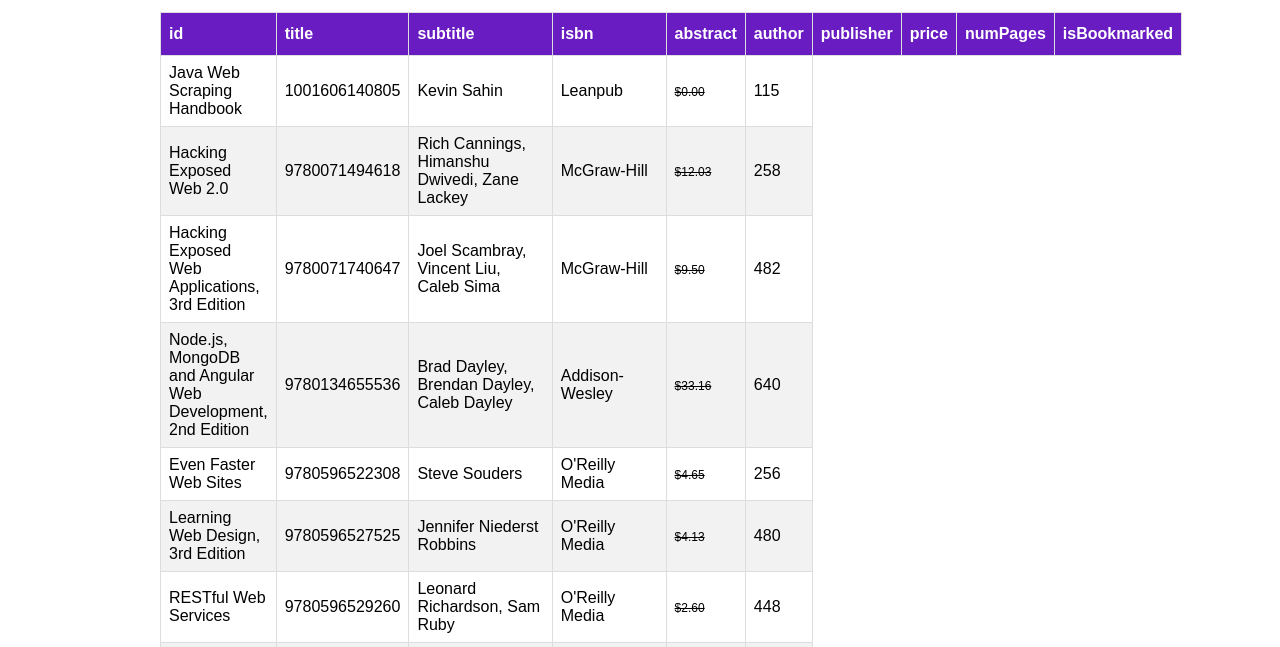
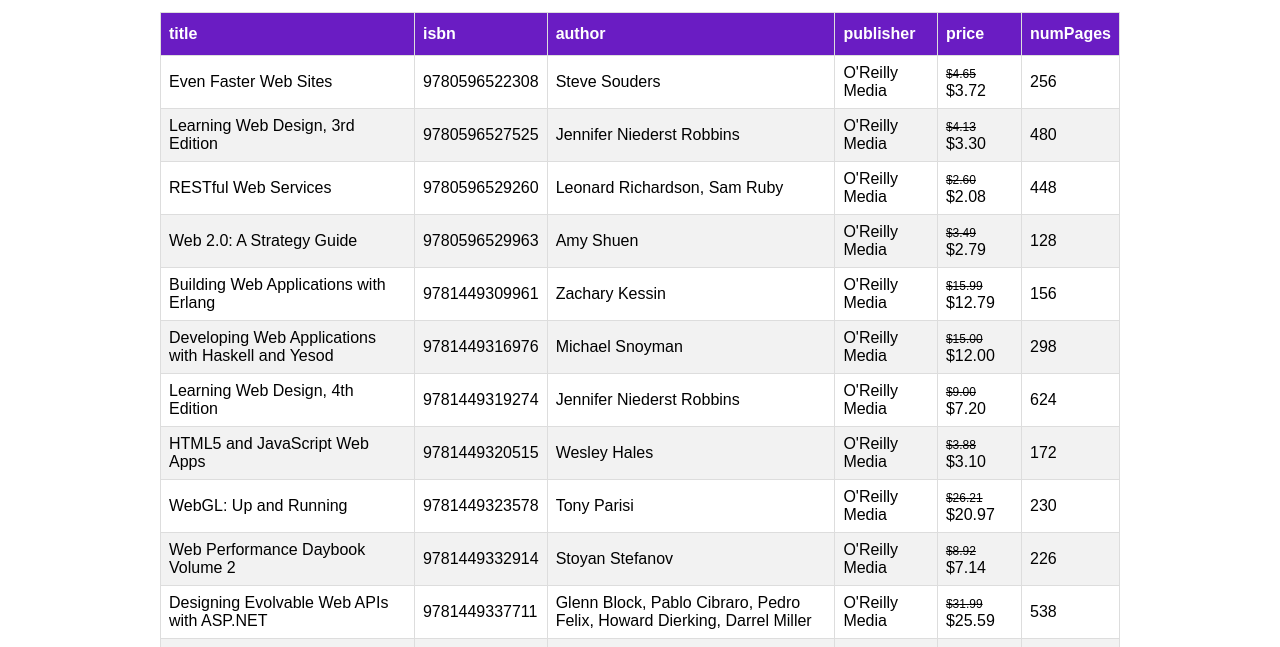
Before and after one commit to Sanja-klinger/vue2024, a plain HTML site: page computed/index.html in a window 1280 px wide. Shown: the part 146-793 px from the top of the page. Drawn offline with nearby package versions, Linux system fonts and the light colour scheme.

Commit message:
chore: html: v-for, v-text, strikethrough and combine; js: computed, methods

```diff
--- a/computed/index.html
+++ b/computed/index.html
@@ -25,19 +25,20 @@
             <table>
                 <thead>
                     <tr>
-                        <th v-for="columnName in Object.keys(books[0])" :key="columnName">
+
+                        <th v-for="columnName in tableColumnHeadNames" :key="columnName">
                             {{ columnName }}
                         </th>
                     </tr>
                 </thead>
                 <tbody>
-                    <tr v-for="{ title, isbn, author, publisher, price, numPages } of books" :key="isbn">
-                        <td>{{ title }}</td>
-                        <td>{{ isbn }}</td>
-                        <td>{{ author }}</td>
-                        <td>{{ publisher }}</td>
-                        <td><span class="strike">{{ price }}</span></td>
-                        <td>{{ numPages }}</td>
+                    <tr v-for="{ title, isbn, author, publisher, price, numPages } of onlyOReileyBooks" :key="isbn">
+                        <td v-text="title" />
+                        <td v-text="isbn" />
+                        <td v-text="author" />
+                        <td v-text="publisher" />
+                        <td><span class="strike">{{ price }}</span> {{ getDiscount(price, 20) }}</td>
+                        <td v-text="numPages" />
                     </tr>
                 </tbody>
             </table>
--- a/computed/script.js
+++ b/computed/script.js
@@ -547,4 +547,36 @@
       ],
     };
   },
+  computed: {
+    tableColumnHeadNames() {
+      const validKeys = [
+        "title",
+        "isbn",
+        "author",
+        "publisher",
+        "price",
+        "numPages",
+      ];
+      const singleBookItem = this.books[0];
+
+      const columnResult = Object.keys(singleBookItem).filter((propKey) => {
+        return validKeys.includes(propKey);
+      });
+
+      return columnResult;
+    },
+    onlyOReileyBooks() {
+      return this.books.filter((book) => {
+        return book.publisher === "O'Reilly Media";
+      });
+    },
+  },
+  methods: {
+    getDiscount(dollar, discount) {
+      const [, priceOnly] = dollar.split("$");
+      const discountValue = (priceOnly / 100) * discount;
+
+      return "$" + (priceOnly - discountValue).toFixed(2);
+    },
+  },
 }).mount("#app");
```
